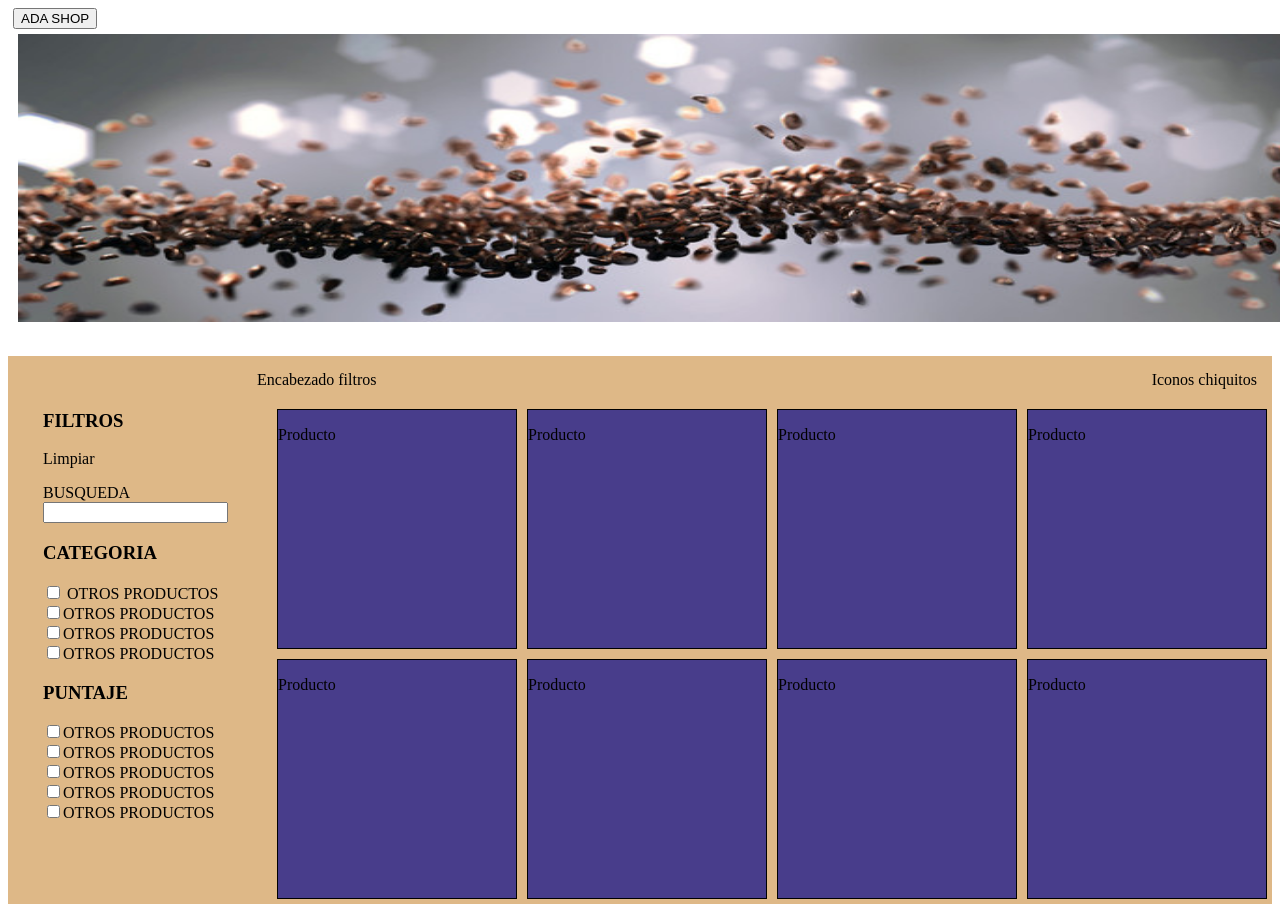
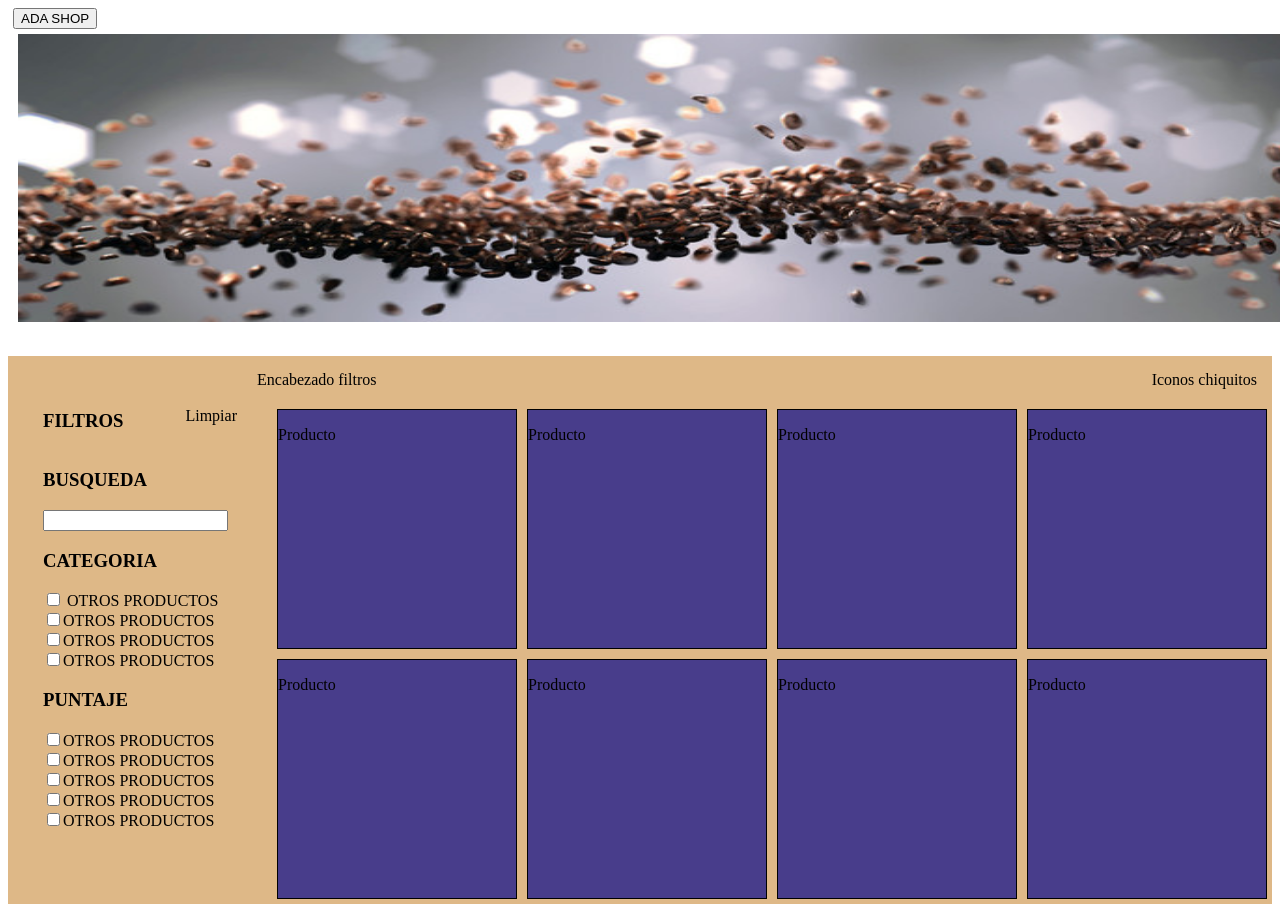
Before and after one commit to laclauana/Tienda-Online, a plain HTML site: page index.html in a window 1280 px wide. Shown: the top 912 px of the page. Drawn offline with Linux system fonts and the light colour scheme.

Commit message:
aligned html content

```diff
--- a/index.html
+++ b/index.html
@@ -53,10 +53,12 @@
         </section>
         <aside>
             <div>
-                <h3>FILTROS</h3>
-                <p>Limpiar</p>
+                <div class="filtros">
+                    <h3>FILTROS</h3>
+                    <p>Limpiar</p>
+                </div>
 
-                <div>BUSQUEDA</div>
+                <h3>BUSQUEDA</h3>
                 <div><input type="text" name="" id=""></div>
 
                 <h3>CATEGORIA</h3>
--- a/style.css
+++ b/style.css
@@ -39,6 +39,11 @@ aside {
     align-self: flex-start;
     flex-grow: 3;
     padding: 35px;
+}
+
+.filtros {
+    display: flex;
+    justify-content: space-between;
 }
 
 .contenedor-tarjetas {
```
